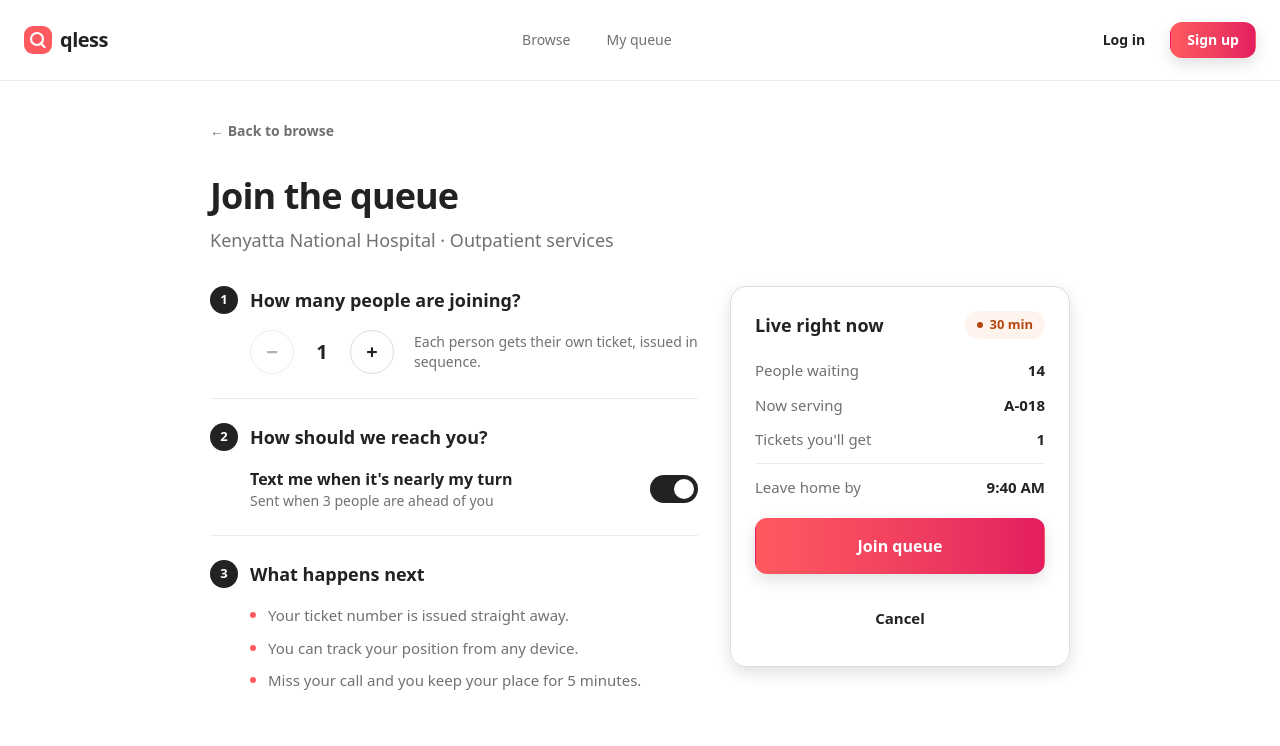
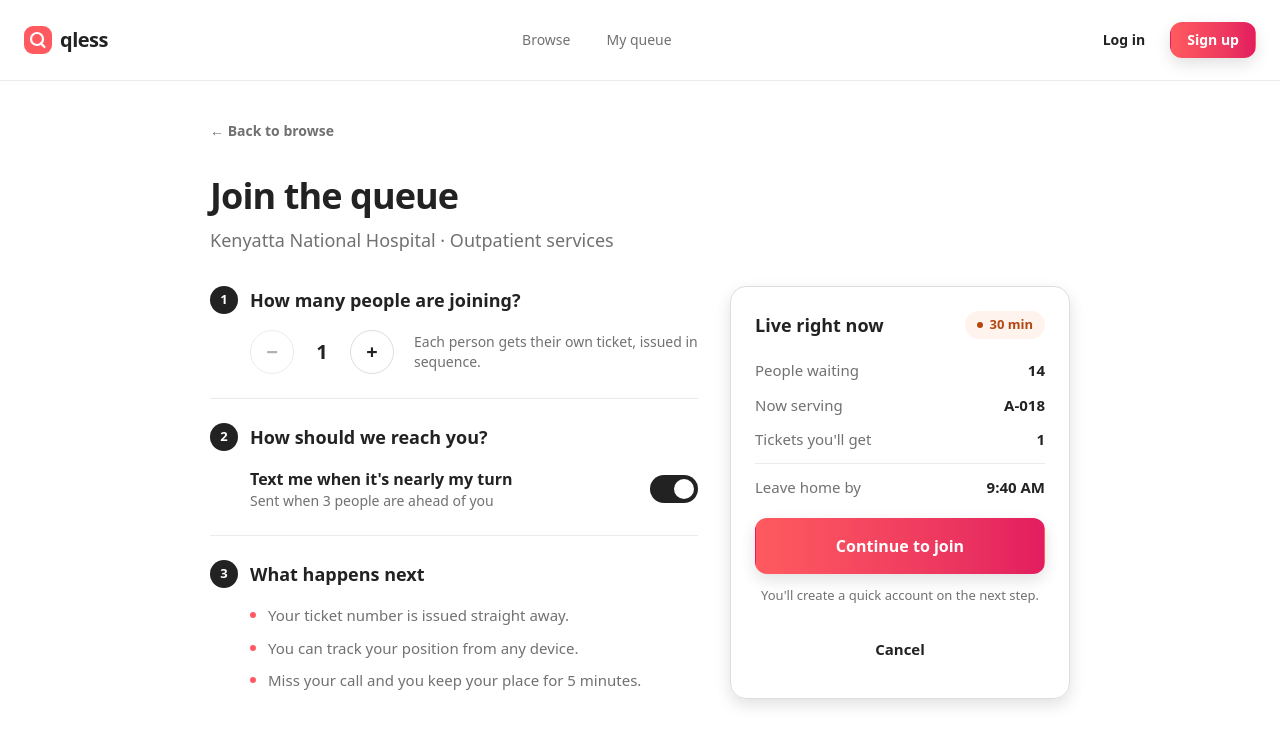
Before and after one commit to lalettywambo/QLESS_Ke, a React (Vite) app: page / in a window 1280 px wide. Both pictures are taken after a click on the button 170 px from the left and 505 px from the top of the page. Shown: the top 746 px of the page. Built offline with nearby package versions, Linux system fonts and the light colour scheme.

Commit message:
implement join queue interface

```diff
--- a/src/Pages/Joinqueue.jsx
+++ b/src/Pages/Joinqueue.jsx
@@ -2,7 +2,7 @@ import { useState } from "react";
 import Button from "../components/Button";
 import StatusBadge, { waitTone } from "../components/Statusbadge";
 
-export default function JoinQueue({ business, onConfirm, onCancel }) {
+export default function JoinQueue({ business, isLoggedIn, onConfirm, onCancel }) {
   const [people, setPeople] = useState(1);
   const [smsAlerts, setSmsAlerts] = useState(true);
 
@@ -99,8 +99,15 @@ export default function JoinQueue({ business, onConfirm, onCancel }) {
           </div>
 
           <Button fullWidth size="lg" onClick={() => onConfirm(business.id, people)}>
-            Join queue
+            {isLoggedIn ? "Join queue" : "Continue to join"}
           </Button>
+
+          {!isLoggedIn && (
+            <p className="text-[13px] text-ink-2 text-center -mt-2">
+              You'll create a quick account on the next step.
+            </p>
+          )}
+
           <Button fullWidth variant="ghost" onClick={onCancel}>
             Cancel
           </Button>
```
